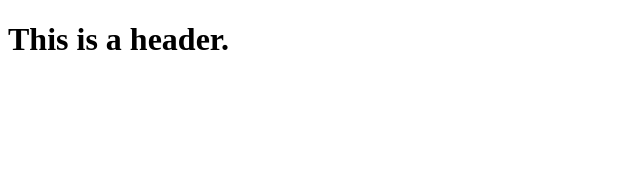
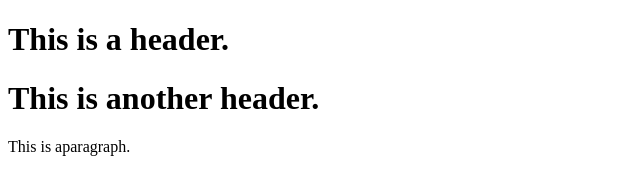
Before and after one commit to FrostyDesigner/git-test, a plain HTML site: page index.html in a window 1280 px wide. Shown: the whole page, without its empty margins (0-640 px from the left). Drawn offline with Linux system fonts and the light colour scheme.

Commit message:
updated index.

```diff
--- a/index.html
+++ b/index.html
@@ -2,5 +2,7 @@
 <html>
     <body>
         <h1>This is a header.</h1>
+        <h1>This is another header.</h1>
+        <p>This is aparagraph.</p>
     </body>
 </html>
```
